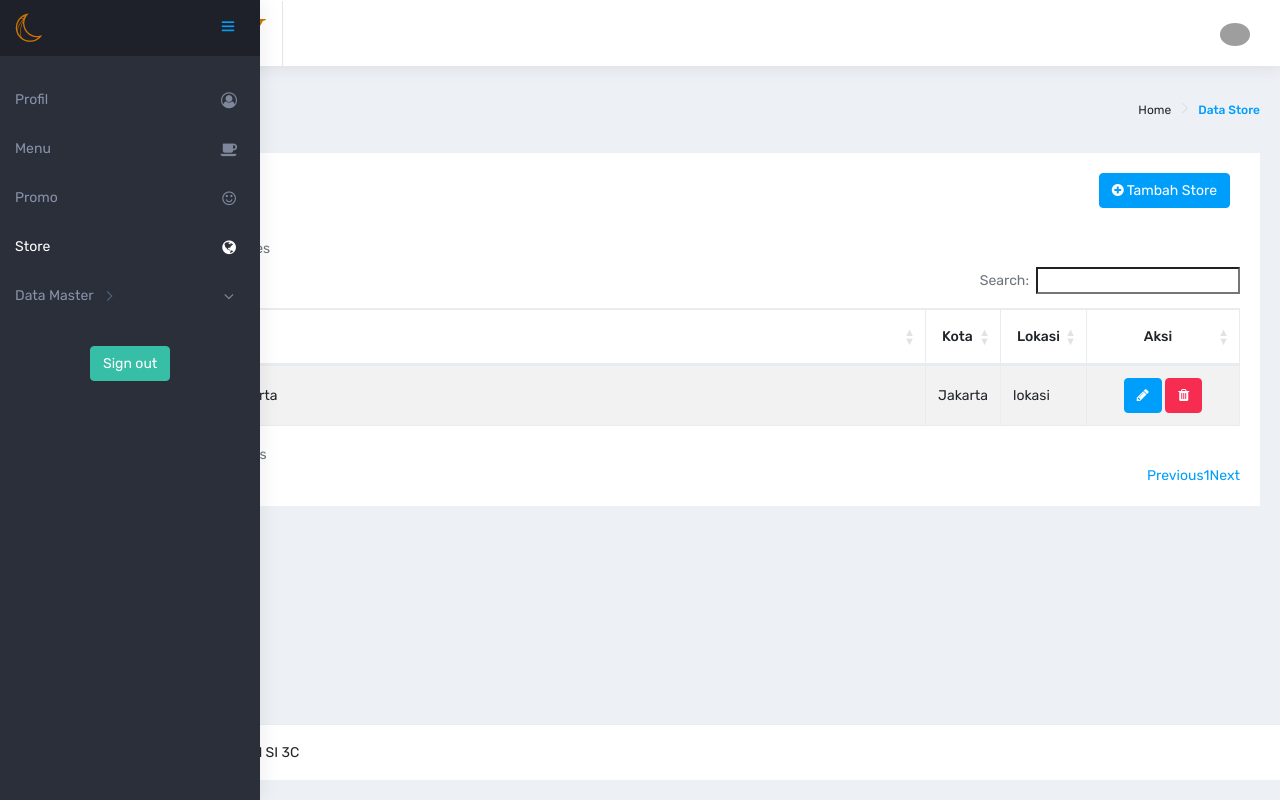
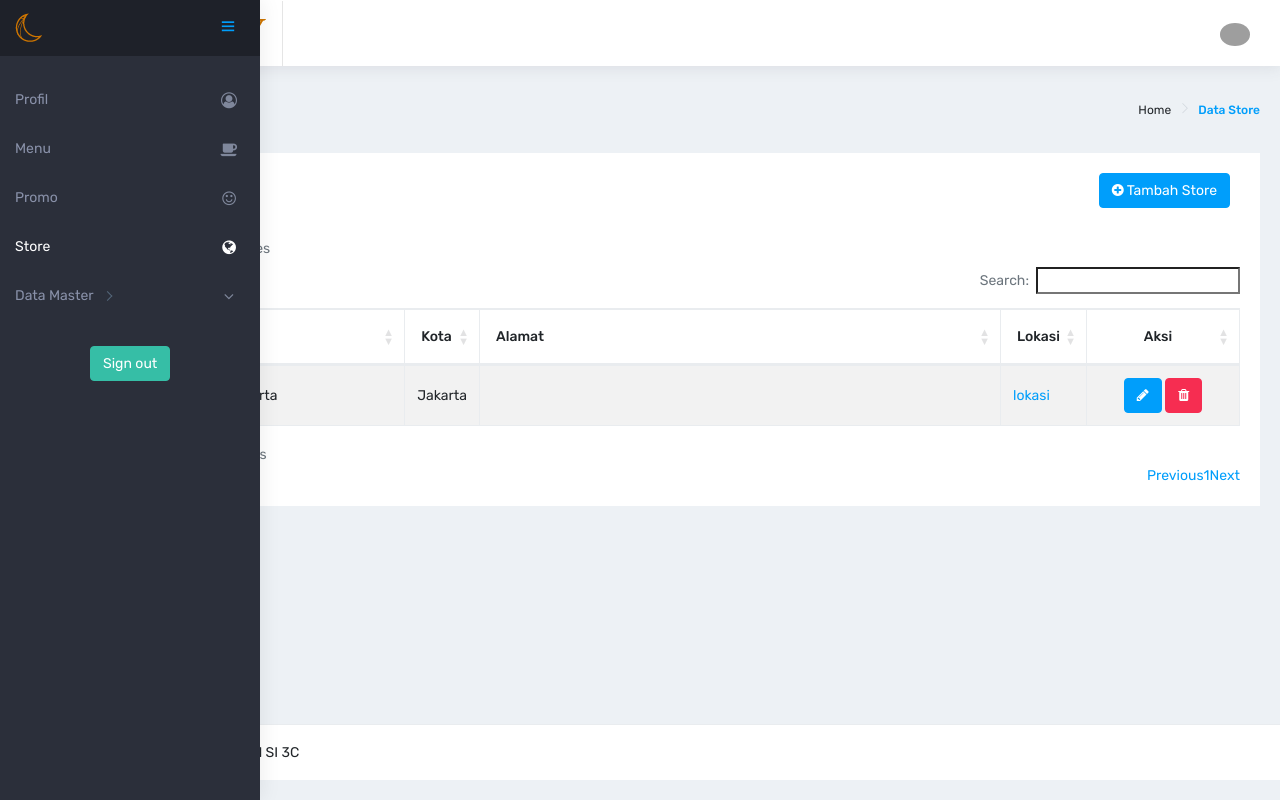
Before and after one commit to naufalix/moonday, a PHP site: page /admin/store in a window 1280 px wide. Run offline with PHP 8.4, Linux system fonts and the light colour scheme; the visitor is signed in with stand-in values (Sample User, id 1); data comes from the database, SQL or seed files in the repository; some libraries are stand-ins or nearby versions; some web fonts are replaced; grey boxes are pictures that could not be loaded.

Commit message:
Update store add alamat

```diff
--- a/admin/controllers/store.php
+++ b/admin/controllers/store.php
@@ -6,11 +6,12 @@
 
     /* Tambah */
     if (isset($_POST["submit-tambah"])) {
-      if (!empty($_POST["nama"]) && !empty($_POST["id_kota"]) && !empty($_POST["lokasi"])) {
+      if (!empty($_POST["nama"]) && !empty($_POST["alamat"]) && !empty($_POST["id_kota"]) && !empty($_POST["lokasi"])) {
         $n = $_POST["nama"];
+        $a = $_POST["alamat"];
         $k = $_POST["id_kota"];
         $l = $_POST["lokasi"];
-        $store->tambah($n,$k,$l);
+        $store->tambah($n,$a,$k,$l);
         $success = "Store berhasil ditambahkan";
         }else {
             $error = "Data Store wajib diisi!";
@@ -19,12 +20,13 @@
 
     /* Edit */
     if (isset($_POST["submit-edit"])) {
-      if (!empty($_POST["id_store"]) && !empty($_POST["nama"]) && !empty($_POST["id_kota"]) && !empty($_POST["lokasi"])) {
+      if (!empty($_POST["id_store"]) && !empty($_POST["nama"]) && !empty($_POST["alamat"]) && !empty($_POST["id_kota"]) && !empty($_POST["lokasi"])) {
         $i = $_POST["id_store"];
         $n = $_POST["nama"];
+        $a = $_POST["alamat"];
         $k = $_POST["id_kota"];
         $l = $_POST["lokasi"];
-          $store->ubah($i,$n,$k,$l);
+          $store->ubah($i,$n,$a,$k,$l);
           $success = "Data berhasil diedit";
       }
     }
--- a/admin/models/store.php
+++ b/admin/models/store.php
@@ -7,12 +7,13 @@
         $this->db = $this->db->get_koneksi();
     }
 
-    public function tambah($nama,$id_kota,$lokasi)
+    public function tambah($nama,$alamat,$id_kota,$lokasi)
     {
-        $insert = $this->db->prepare('INSERT INTO `store` (`nama`,`id_kota`,`lokasi`) VALUES (?,?,?)');
+        $insert = $this->db->prepare('INSERT INTO `store` (`nama`,`alamat`,`id_kota`,`lokasi`) VALUES (?,?,?,?)');
         $insert->bindParam(1, $nama);
-        $insert->bindParam(2, $id_kota);
-        $insert->bindParam(3, $lokasi);
+        $insert->bindParam(2, $alamat);
+        $insert->bindParam(3, $id_kota);
+        $insert->bindParam(4, $lokasi);
         $insert->execute();
         return $insert;
     }
@@ -25,12 +26,13 @@
         return $data;
     }
 
-    public function ubah($id_store,$nama,$id_kota,$lokasi){
-        $update = $this->db->prepare('UPDATE `store` SET `nama`=?, `id_kota`=?, `lokasi`=? WHERE `id_store`=?');
+    public function ubah($id_store,$nama,$alamat,$id_kota,$lokasi){
+        $update = $this->db->prepare('UPDATE `store` SET `nama`=?, `alamat`=?, `id_kota`=?, `lokasi`=? WHERE `id_store`=?');
         $update->bindParam(1, $nama);
-        $update->bindParam(2, $id_kota);
-        $update->bindParam(3, $lokasi);
-        $update->bindParam(4, $id_store);
+        $update->bindParam(2, $alamat);
+        $update->bindParam(3, $id_kota);
+        $update->bindParam(4, $lokasi);
+        $update->bindParam(5, $id_store);
         $update->execute();
         return $update;
     }
--- a/admin/views/store.php
+++ b/admin/views/store.php
@@ -31,8 +31,9 @@
                             <thead>
                                 <tr>
                                     <th class="text-center">No</th>
-                                    <th style="min-width:200px; width: 100%;">Nama</th>
+                                    <th style="min-width:200px;">Nama</th>
                                     <th>Kota</th>
+                                    <th style="min-width:200px; width: 100%;">Alamat</th>
                                     <th>Lokasi</th>
                                     <th style="min-width: 110px;">
                                         <center>Aksi</center>
@@ -45,6 +46,7 @@
                                     foreach($data_store as $row) {
                                         $id_store   = $row['id_store'];
                                         $nama       = $row['nama'];
+                                        $alamat     = $row['alamat'];
                                         $id_kota    = $row['id_kota'];
                                         $nk         = $kota->tampil_id($id_kota)["kota"];
                                         $lokasi     = $row['lokasi'];
@@ -53,10 +55,11 @@
                                     <td class="text-center"><?= $no ?></td>
                                     <td><?= $nama ?></td>
                                     <td><?= $nk ?></td>
-                                    <td><?= $lokasi ?></td>
+                                    <td><?= $alamat ?></td>
+                                    <td><a href="<?= $lokasi ?>" target="_blank"><?= $lokasi ?></a></td>
                                     <td align="center">
                                         <button type="button" class="btn btn-s btn-info" title="Edit" data-toggle="modal" data-target="#edit" onclick="edit(<?= $id_store ?>)"><i class="fa fa-pencil"></i></button>
-                                        <p id="<?= $id_store ?>" class="d-none"><?php echo $nama.'|'.$id_kota.'|'.$lokasi ?></p>
+                                        <p id="<?= $id_store ?>" class="d-none"><?php echo $nama.'|'.$alamat.'|'.$id_kota.'|'.$lokasi ?></p>
                                         <button type="button" class="btn btn-s btn-danger" title="Hapus" data-toggle="modal" data-target="#hapus" onclick="hapus(<?= $id_store ?>)"><i class="fa fa-trash"></i></button>
                                     </td>
                                 </tr>
@@ -103,6 +106,12 @@
                         <div class="col-12 p-0">
                             <Label for="lokasi">Lokasi</Label>
                             <input type="text" class="form-control" id="lokasi" name="lokasi" placeholder="Lokasi..." required>
+                        </div>
+                    </div>
+                    <div class="form-group">
+                        <div class="col-12 p-0">
+                            <Label for="alamat">Alamat</Label>
+                            <textarea type="text" class="form-control" rows="3" id="alamat" name="alamat" placeholder="Alamat..." required></textarea>
                         </div>
                     </div>
                     <div class="modal-footer">
@@ -153,6 +162,12 @@
                             <input type="text" class="form-control" id="el" name="lokasi" placeholder="Lokasi..." required>
                         </div>
                     </div>
+                    <div class="form-group">
+                        <div class="col-12 p-0">
+                            <Label for="alamat">Alamat</Label>
+                            <textarea type="text" class="form-control" rows="3" id="ea" name="alamat" placeholder="Alamat..." required></textarea>
+                        </div>
+                    </div>
                     <div class="modal-footer">
                         <button type="button" class="btn btn-secondary" data-dismiss="modal">Cancel</button>
                         <button type="submit" class="btn btn-success" name="submit-edit"><i class="fa fa-check"></i><span> Submit</span></button>
@@ -194,9 +209,10 @@
     var data = (document.getElementById(id).textContent).split("|");
     document.getElementById("ei").value = id;
     document.getElementById("en").value = data[0];
-    document.getElementById("el").value = data[2];
+    document.getElementById("ea").value = data[1];
+    document.getElementById("el").value = data[3];
     for (var i = 0; i < document.getElementsByClassName("ev").length; i++) {
-        if (document.getElementsByClassName("ev")[i].value == data[1]) {
+        if (document.getElementsByClassName("ev")[i].value == data[2]) {
             document.getElementsByClassName("ev")[i].selected = "true";
         }
     }
```
